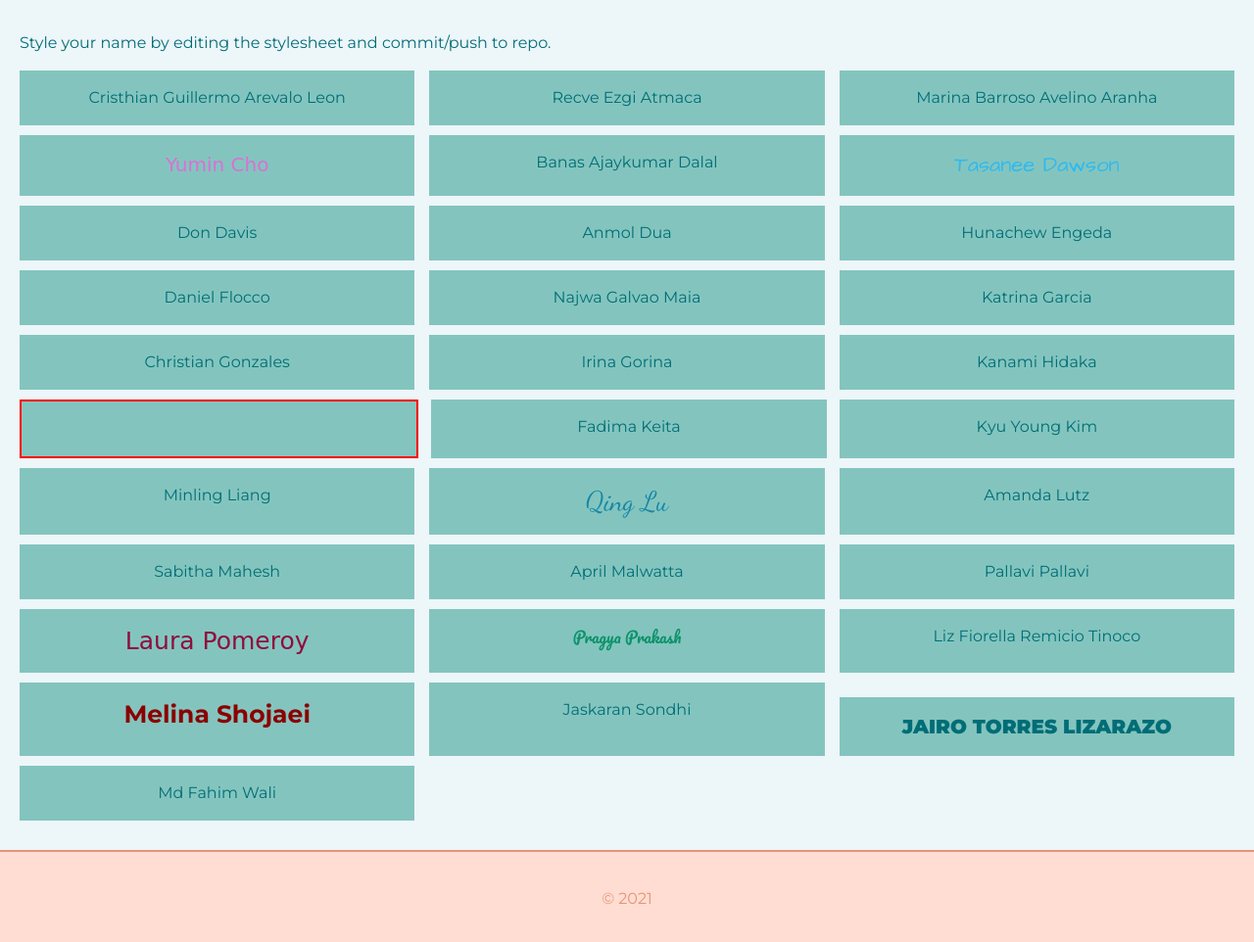
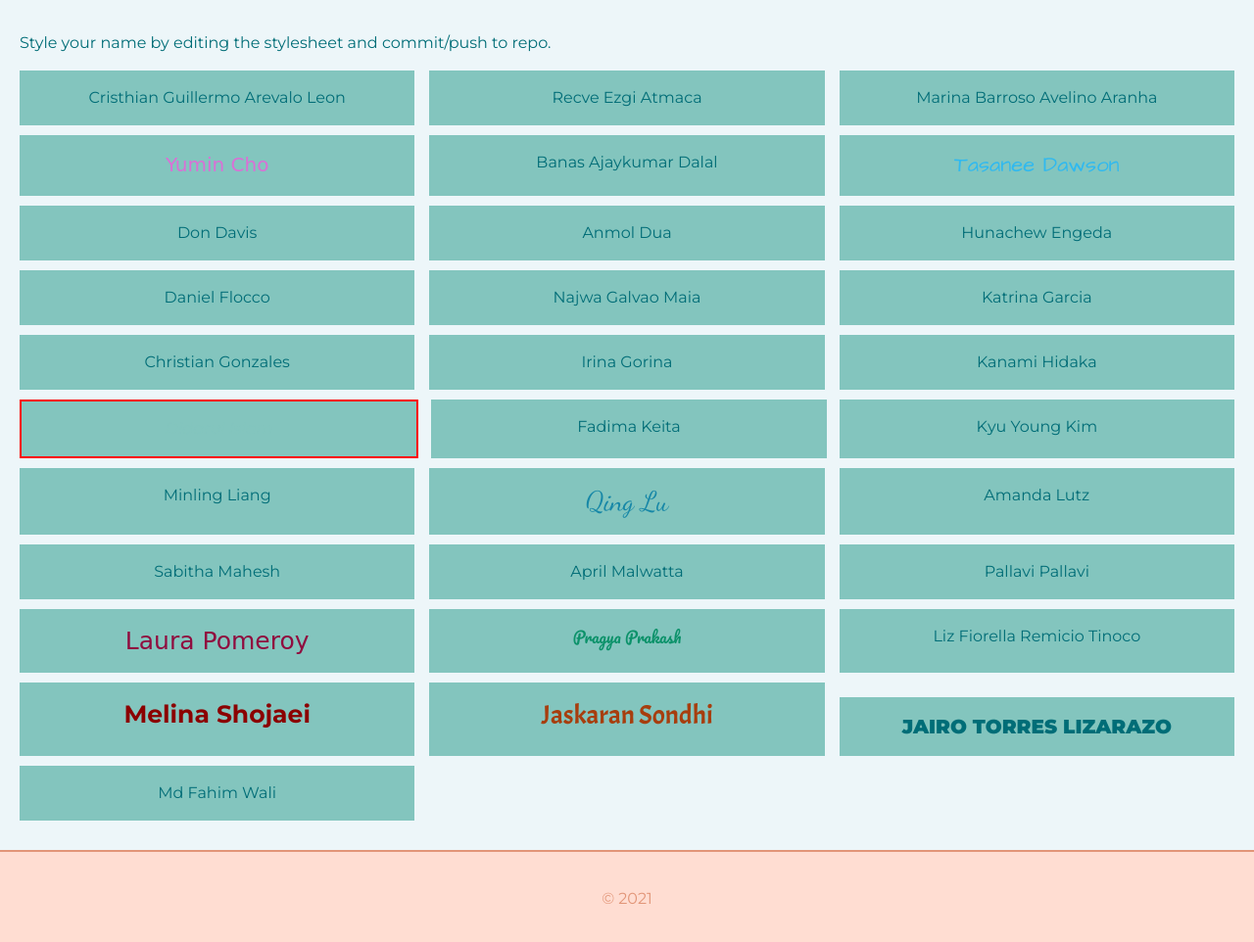
Before and after one commit to sabithamahesh/inm320-git-assignment, a website: page public/index.html in a window 1280 px wide. Shown: the part 88-1050 px from the top of the page at 98% size. Drawn offline with nearby package versions, Linux system fonts and the light colour scheme; a web font is replaced by a local one.

Commit message:
Jaskaran Sondhi
I just updated the git

```diff
--- a/package.json
+++ b/package.json
@@ -12,6 +12,7 @@
     "url": "https://github.com/AmandaLutzTO/inm320-git-assignment.git"
   },
   "devDependencies": {
-    "lite-server": "^2.6.1"
+    "lite-server": "^2.6.1",
+    "live-server": "^1.2.1"
   }
 }
--- a/public/assets/css/style.css
+++ b/public/assets/css/style.css
@@ -136,6 +136,9 @@ main div {
 }
 
 #jsondhi2 {
+  font-family: 'Acme', sans-serif;
+  color: #a73e0e;
+  font-size: 1.7em;
 }
 
 #jtorres-lizarazo {
--- a/public/index.html
+++ b/public/index.html
@@ -17,6 +17,7 @@
     <link rel="stylesheet" href="/assets/css/style.css" />
     <link rel="preconnect" href="https://fonts.gstatic.com">
     <link href="https://fonts.googleapis.com/css2?family=Dancing+Script&family=Pacifico&display=swap" rel="stylesheet">
+    <link href="https://fonts.googleapis.com/css2?family=Acme&display=swap" rel="stylesheet">
 </head>
 <body>
     <header>
```
Also changed, not shown: public/assets/images/jaskaran_sondhi.jpg (added), 1 other file.
